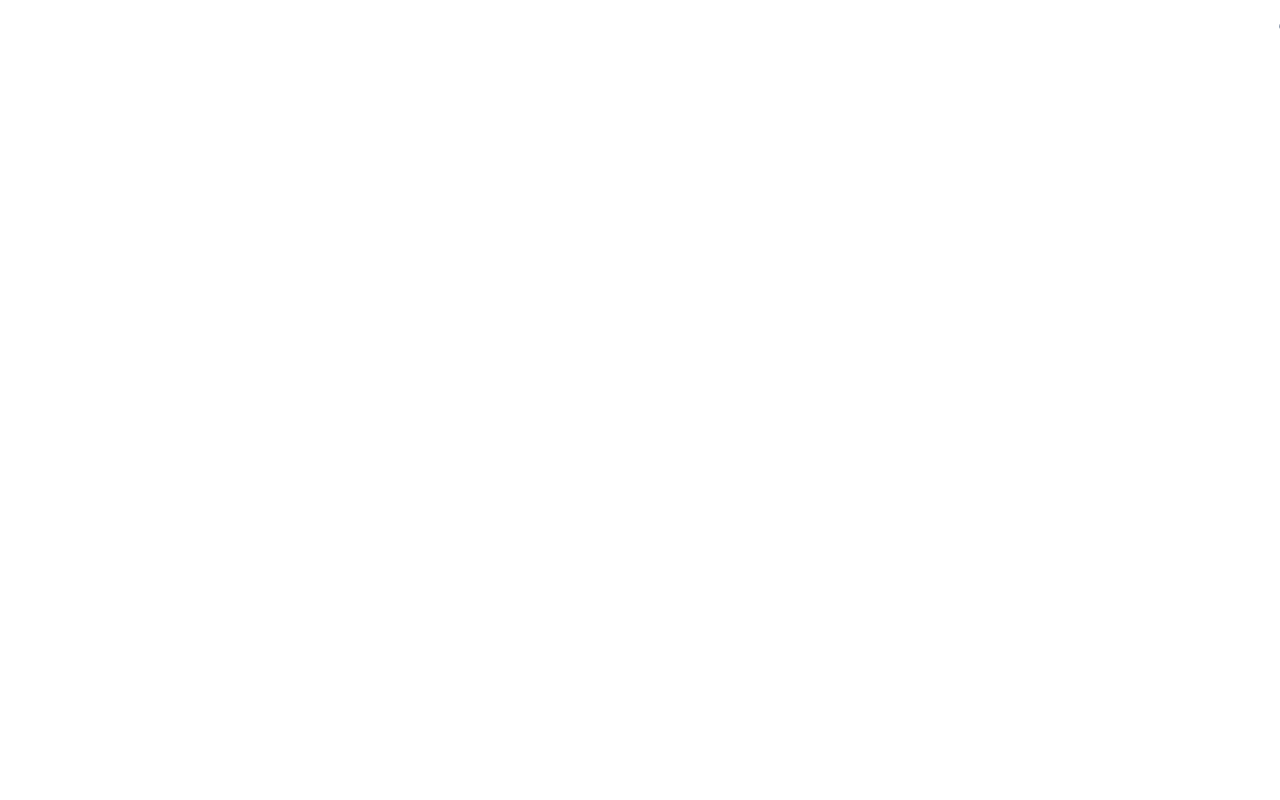
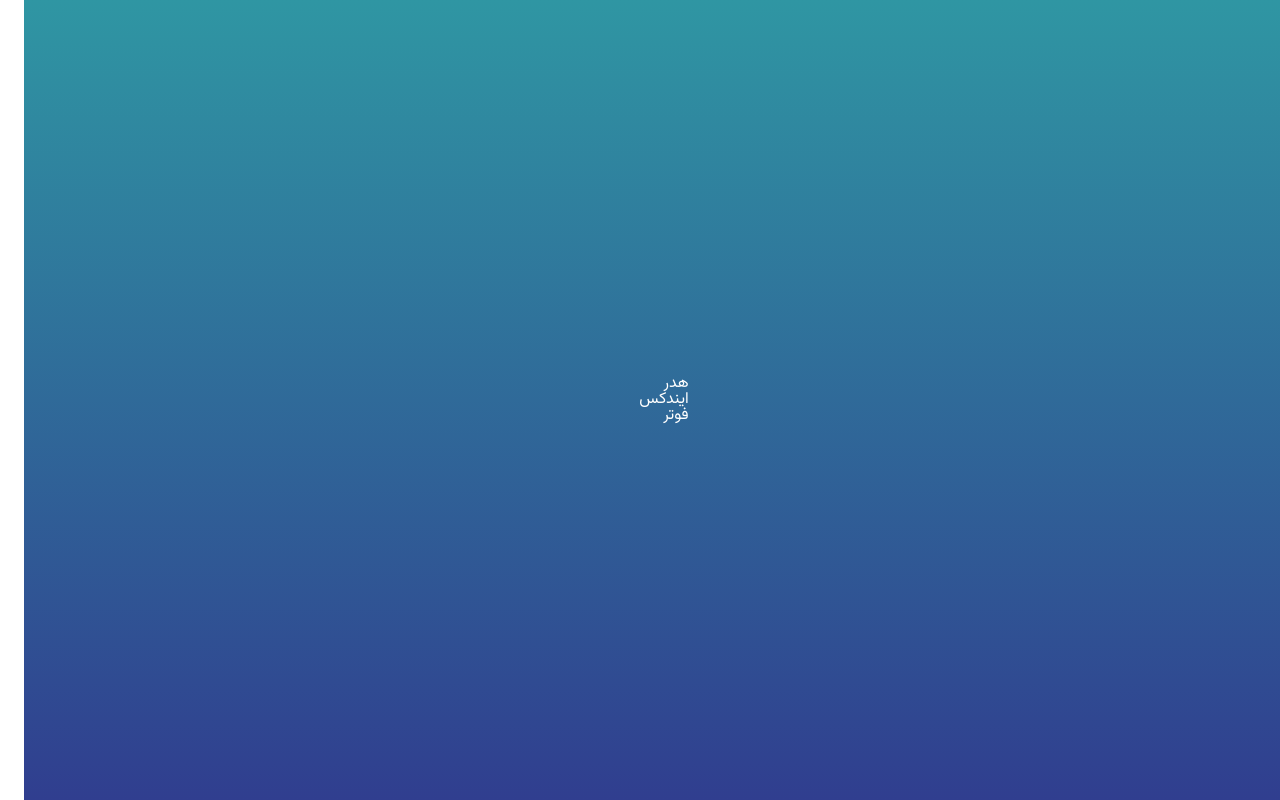
Before and after one commit to AshkanWebDev/nuxt-weather, a Nuxt app: page / in a window 1280 px wide. Built offline with nearby package versions, Linux system fonts and the light colour scheme.

Commit message:
Update style.css

```diff
--- a/assets/css/style.css
+++ b/assets/css/style.css
@@ -21,11 +21,17 @@
   --p: 1rem;
 }
 body {
+  height: 100vh;
+  display: flex;
+  justify-content: center;
+  flex-direction: column;
+  align-items: center;
+  background: linear-gradient(rgb(47, 150, 163), rgb(48, 62, 143));
   font-family: var(--font);
+  color: white;
   cursor: context-menu;
   user-select: none;
   font-size: 100%;
-  color: var(--main-text-color);
 }
 input,
 button {
```
